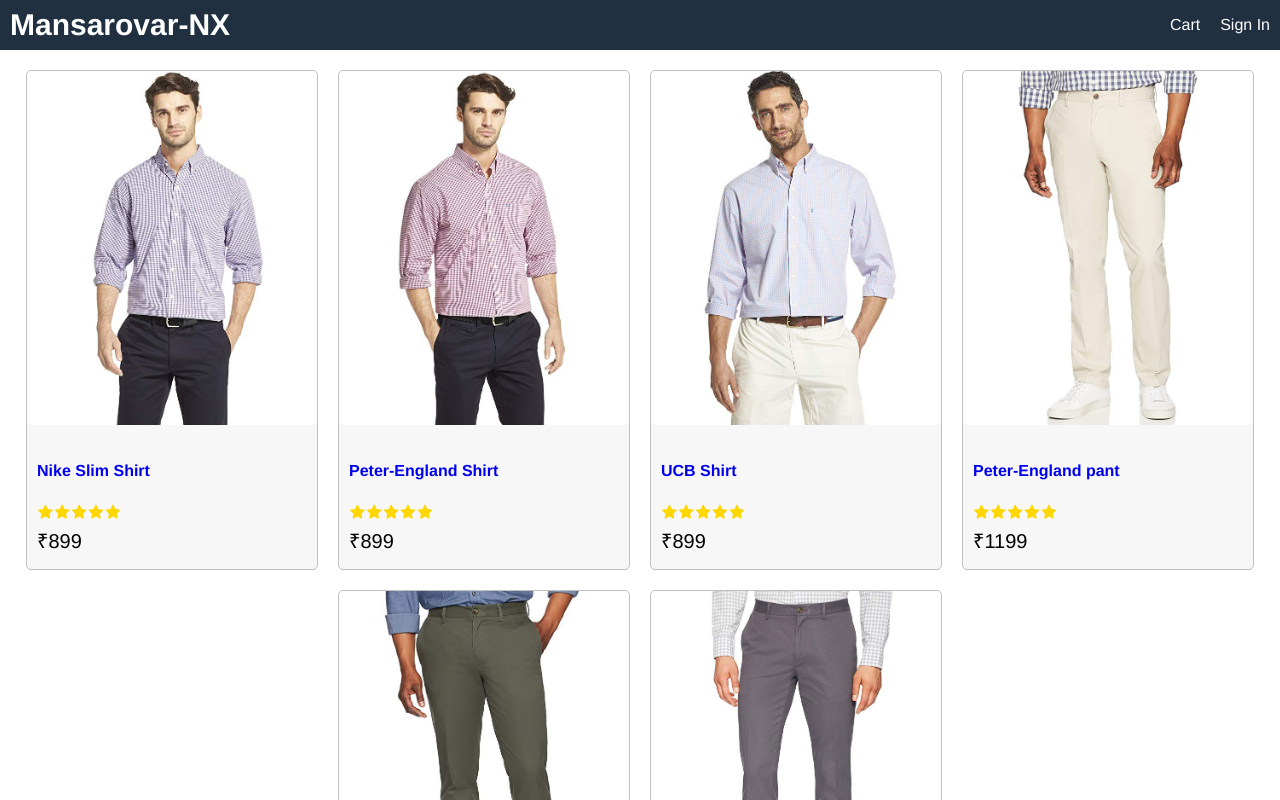
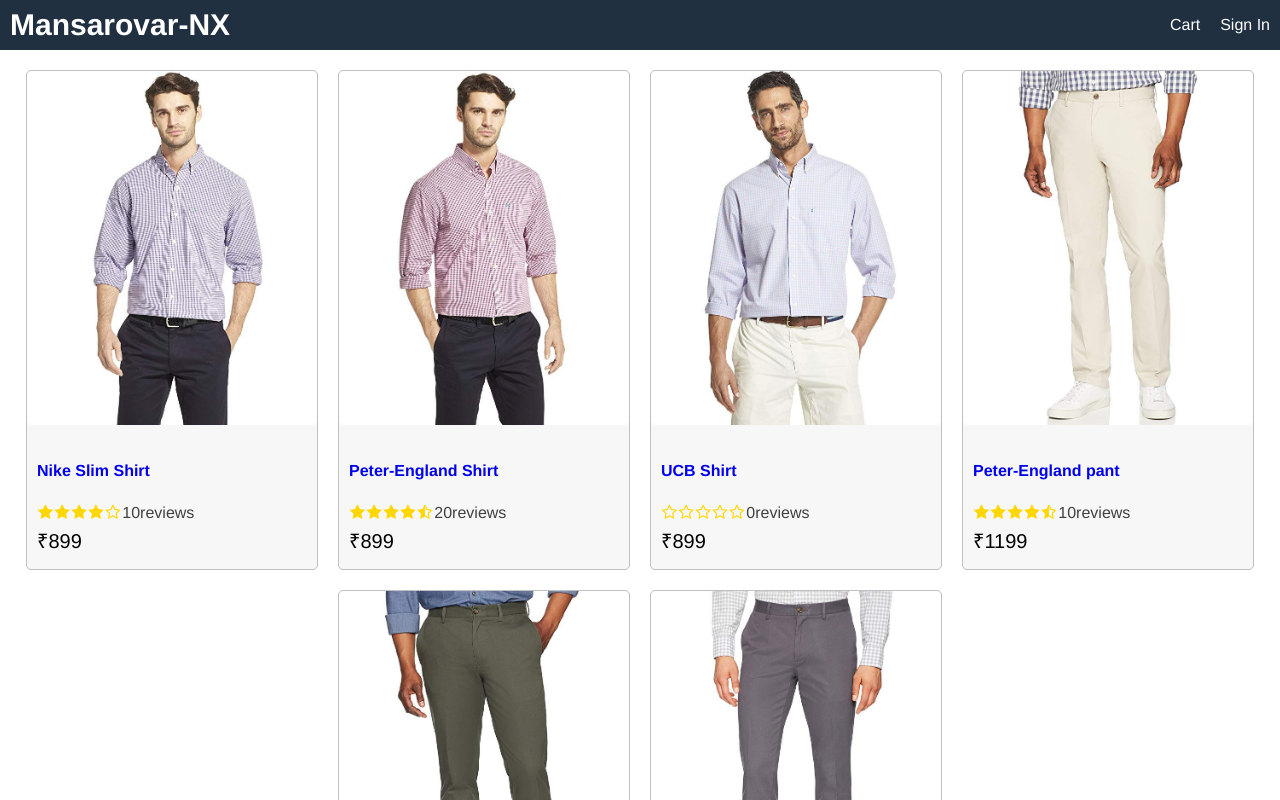
Before and after one commit to AkshatAdani/Mansarovar-NX, a React (Create React App) app in the folder frontend/: page / in a window 1280 px wide. Shown: the top 800 px of the page. Built offline with nearby package versions, Linux system fonts and the light colour scheme.

Commit message:
Build rating and product component

```diff
--- a/frontend/package.json
+++ b/frontend/package.json
@@ -8,6 +8,7 @@
     "@testing-library/user-event": "^12.7.1",
     "react": "^17.0.1",
     "react-dom": "^17.0.1",
+    "react-router-dom": "^5.2.0",
     "react-scripts": "4.0.2",
     "web-vitals": "^1.1.0"
   },
--- a/frontend/src/App.js
+++ b/frontend/src/App.js
@@ -1,4 +1,5 @@
 import React from 'react';
+import Product from './components/product';
 import data from './data';
 function App() {
   return(
@@ -16,31 +17,12 @@
         <div className = "row center">
           {
             data.products.map((product) => (
-              <div key={product.id} className="card">
-                <a href={`/product/${product.id}`}>
-                 <img
-                  className="medium"
-                  src={product.image}
-                  alt={product.name}/>
-                </a>
-              <div className="card-body">
-                <a href={`/product/${product.id}`}><h2>{product.name}</h2></a>
-                <div className="rating">
-                  <span><i className="fa fa-star"></i></span>
-                  <span><i className="fa fa-star"></i></span>
-                  <span><i className="fa fa-star"></i></span>
-                  <span><i className="fa fa-star"></i></span>
-                  <span><i className="fa fa-star"></i></span>
-                </div>
-              <div className="price">₹{product.price}</div>
-              </div>
-              </div>
+              <Product key={product.id} product={product}></Product>
   ))
 }
 </div>
 </main>
 <footer className="row center">All right reserved</footer>
 </div>
-);
-}
+);}
 export default App;
--- /dev/null
+++ b/frontend/src/components/product.js
@@ -0,0 +1,20 @@
+import React from 'react';
+import Rating from './rating';
+export default function Product(props){
+    const{product}=props;
+        return(
+            <div key={product.id} className="card">
+                    <a href={`/product/${product.id}`}>
+                        <img
+                            className="medium"
+                            src={product.image}
+                            alt={product.name}/>
+                    </a>
+            <div className="card-body">
+                <a href={`/product/${product.id}`}><h2>{product.name}</h2></a>
+                <Rating rating={product.rating} numReviews={product.numReviews}></Rating>
+              <div className="price">₹{product.price}</div>
+              </div>
+              </div>
+    )
+}
--- /dev/null
+++ b/frontend/src/components/rating.js
@@ -0,0 +1,51 @@
+import React from 'react';
+export default function Rating(props){
+    const{rating,numReviews} = props;
+    return(
+        <div className="rating">
+                  <span>
+                    <i className={rating>=1
+                        ?'fa fa-star'
+                        :rating>=0.5
+                        ?'fa fa-star-half-o'
+                        :'fa fa-star-o'}>
+                    </i>
+                  </span>
+                  <span>
+                    <i className={rating>=2
+                        ?'fa fa-star'
+                        :rating>=1.5
+                        ?'fa fa-star-half-o'
+                        :'fa fa-star-o'}>
+                    </i>
+                  </span>
+                  <span>
+                    <i className={rating>=3
+                        ?'fa fa-star'
+                        :rating>=2.5
+                        ?'fa fa-star-half-o'
+                        :'fa fa-star-o'}>
+                    </i>
+                  </span>
+                  <span>
+                    <i className={rating>=4
+                        ?'fa fa-star'
+                        :rating>=3.5
+                        ?'fa fa-star-half-o'
+                        :'fa fa-star-o'}>
+                    </i>
+                  </span>
+                  <span>
+                    <i className={rating>=5
+                        ?'fa fa-star'
+                        :rating>=4.5
+                        ?'fa fa-star-half-o'
+                        :'fa fa-star-o'}>
+                    </i>
+                  </span>
+                  <span>
+                      {numReviews + 'reviews'}
+                  </span>
+        </div>
+    )
+}
--- a/frontend/src/data.js
+++ b/frontend/src/data.js
@@ -7,7 +7,7 @@
             image:'/images/p1.jpg',
             price:899,
             brand:'Nike',
-            rating: 4.5,
+            rating: 4,
             numReviews: 10,
             description: 'high quality product'
         },
@@ -19,7 +19,7 @@
             price:899,
             brand:'Peter-England',
             rating: 4.5,
-            numReviews: 10,
+            numReviews: 20,
             description: 'high quality product'
         },
         {
@@ -29,8 +29,8 @@
             image:'/images/p3.jpg',
             price:899,
             brand:'UCB',
-            rating: 4.5,
-            numReviews: 10,
+            rating: 0,
+            numReviews: 0,
             description: 'high quality product'
         },
         {
--- a/frontend/src/index.css
+++ b/frontend/src/index.css
@@ -104,3 +104,6 @@
     color: gold;
     margin: 0.1rem;
   }
+  .rating span:last-child{
+    color: #404040;
+  }
```
Also changed, not shown: 1 other file (tests, documents, lock files or other folders).
